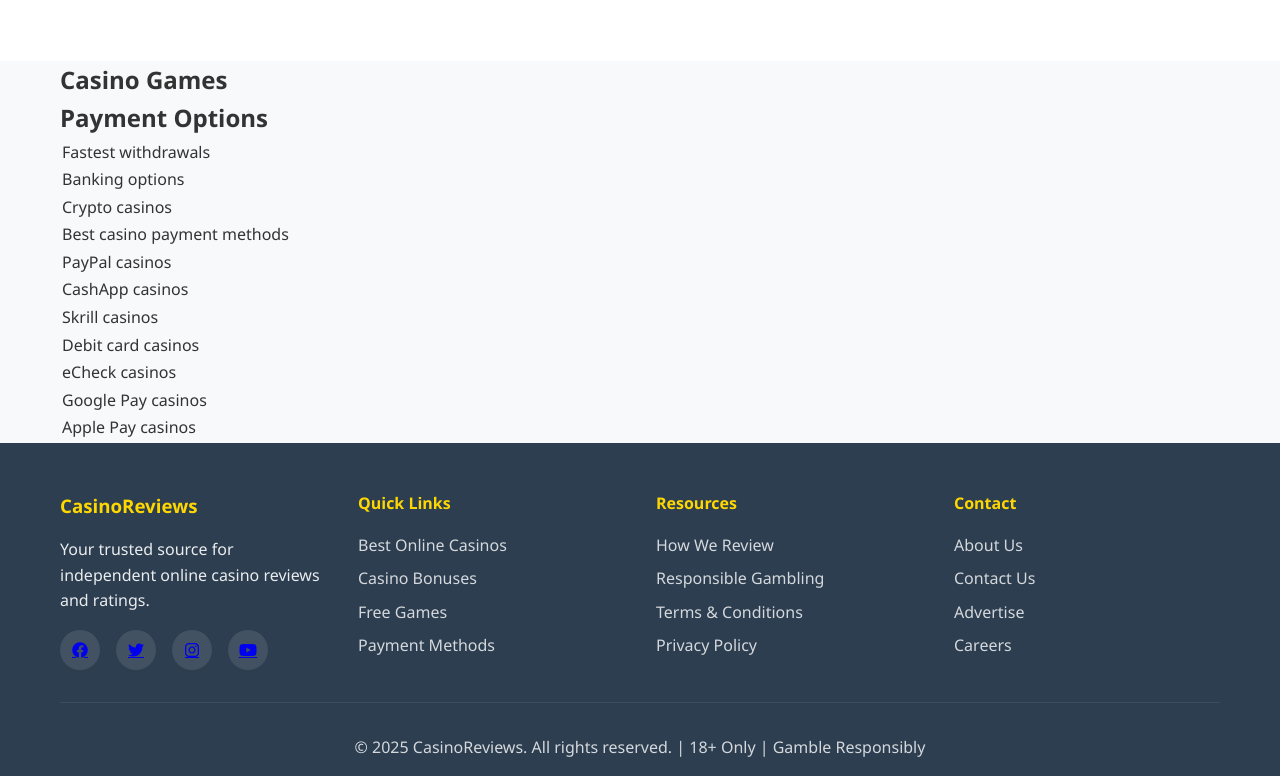
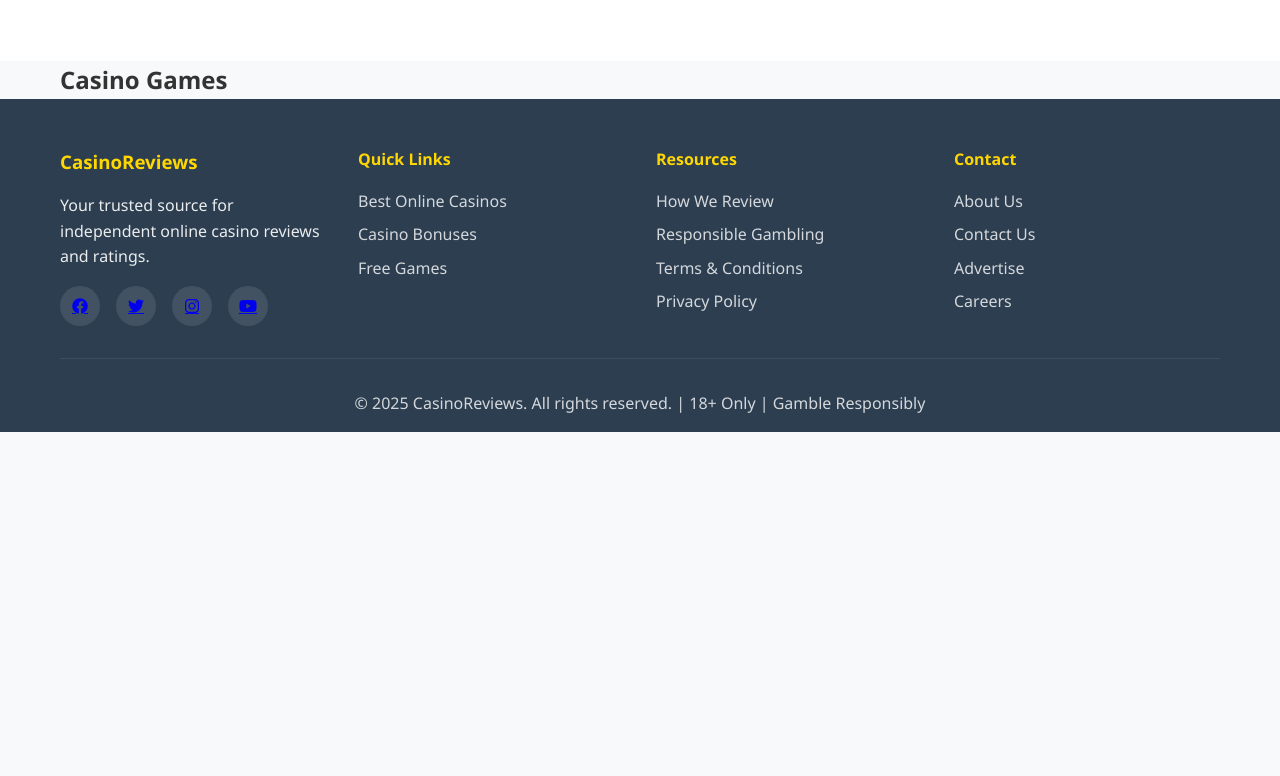
Before and after one commit to Kira41/creview, a plain HTML site: page index.html in a window 1280 px wide. Shown: the part 1830-2606 px from the top of the page. After the commit the page ends 2262 px from the top, so only its background shows below. Drawn offline with Linux system fonts and the light colour scheme; no server answers.

Commit message:
Remove payment options from footer

```diff
--- a/index.html
+++ b/index.html
@@ -225,27 +225,6 @@
         </div>
     </section>
 
-    <!-- Payment Options Section -->
-    <section class="payment-options">
-        <div class="container">
-            <h2>Payment Options</h2>
-            <table class="info-table">
-                <tbody>
-                    <tr><td>Fastest withdrawals</td></tr>
-                    <tr><td>Banking options</td></tr>
-                    <tr><td>Crypto casinos</td></tr>
-                    <tr><td>Best casino payment methods</td></tr>
-                    <tr><td>PayPal casinos</td></tr>
-                    <tr><td>CashApp casinos</td></tr>
-                    <tr><td>Skrill casinos</td></tr>
-                    <tr><td>Debit card casinos</td></tr>
-                    <tr><td>eCheck casinos</td></tr>
-                    <tr><td>Google Pay casinos</td></tr>
-                    <tr><td>Apple Pay casinos</td></tr>
-                </tbody>
-            </table>
-        </div>
-    </section>
 
     <!-- Footer -->
     <footer class="footer">
@@ -268,7 +247,6 @@
                         <li><a href="#">Best Online Casinos</a></li>
                         <li><a href="#">Casino Bonuses</a></li>
                         <li><a href="#">Free Games</a></li>
-                        <li><a href="#">Payment Methods</a></li>
                     </ul>
                 </div>
 
```
